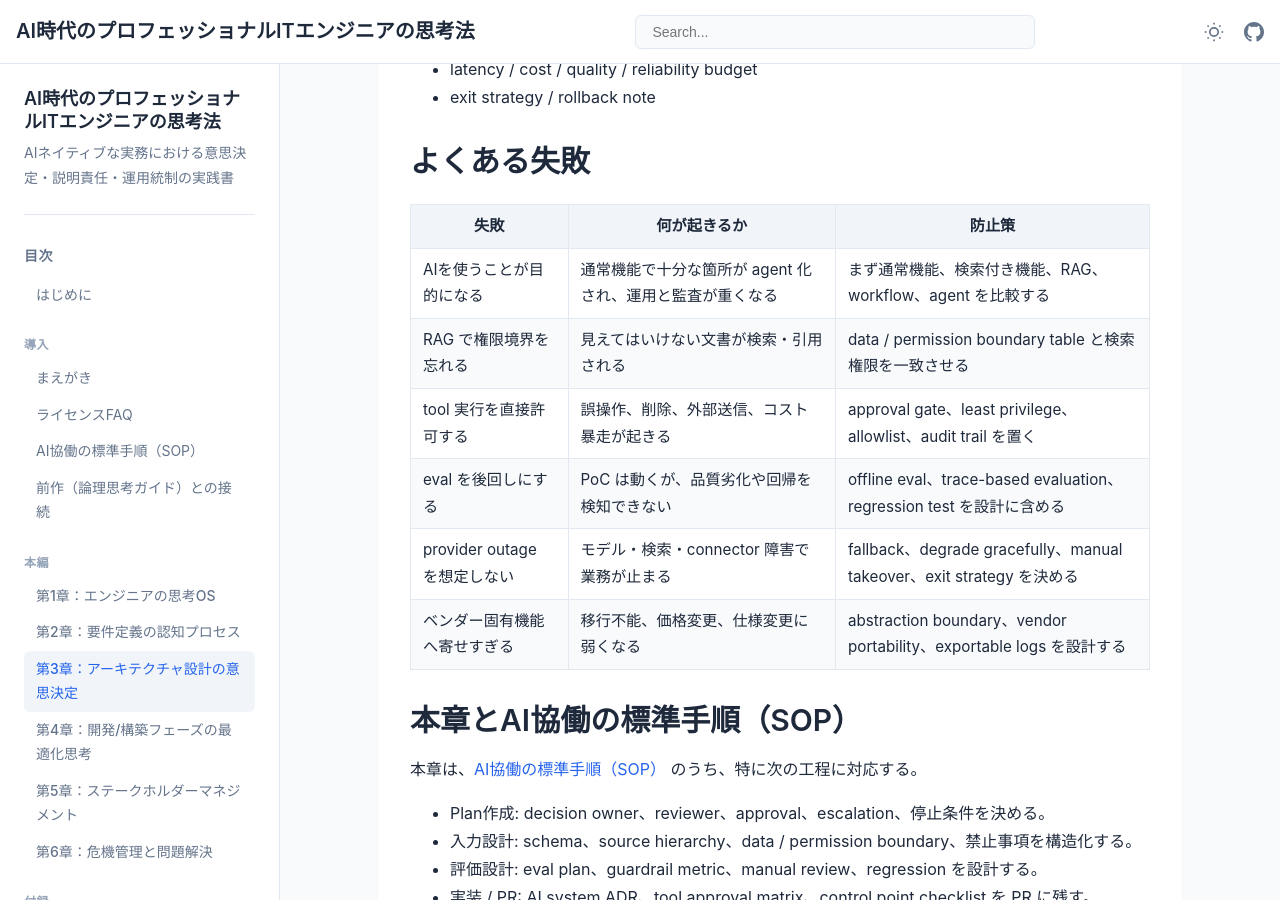
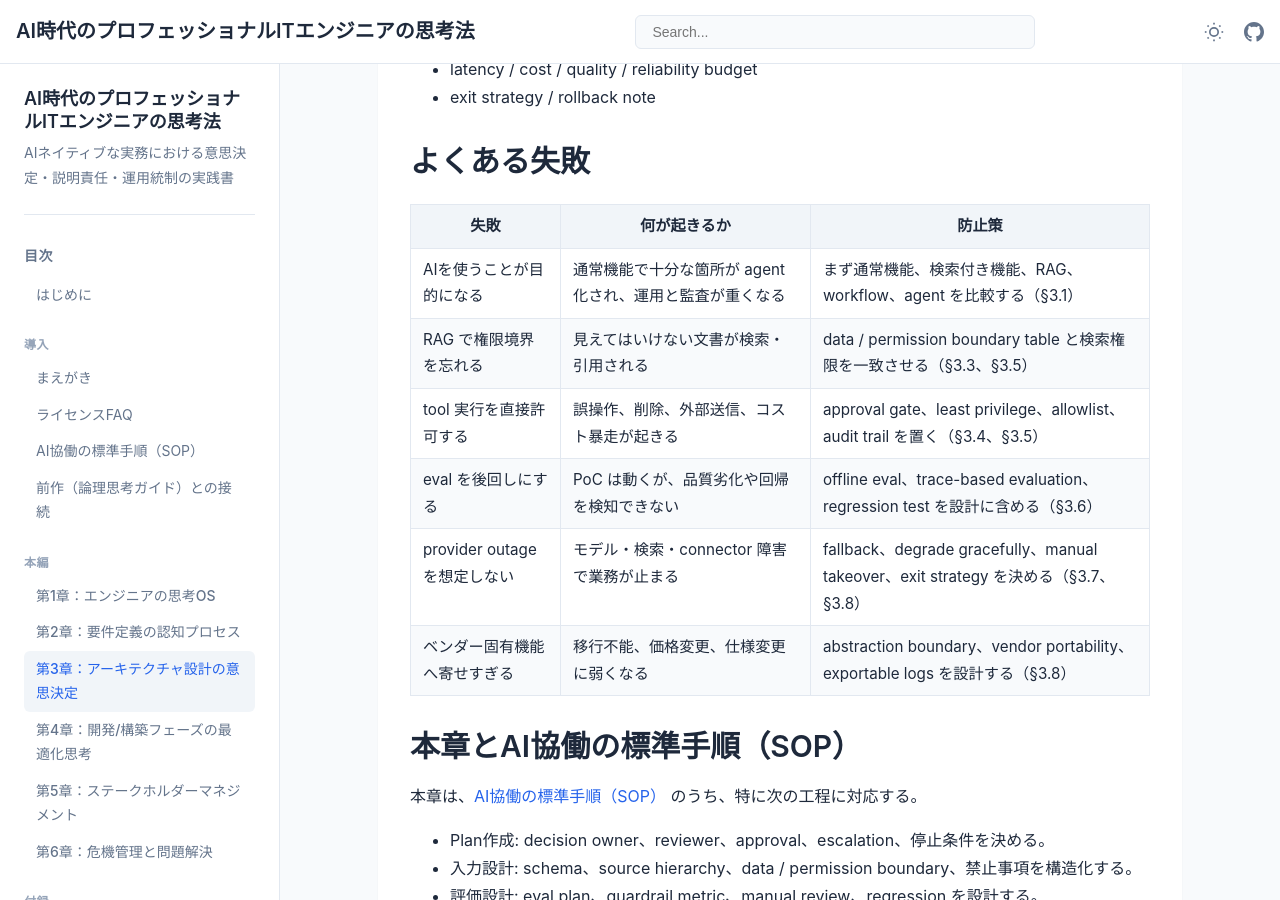
Before and after one commit to itdojp/ai-era-engineers-mind-book, a Jekyll site: the page built from docs/chapters/chapter-03/index.md, in a window 1280 px wide and 900 px high, scrolled down 1384 px. Built offline with Jekyll 4.4.1, drawn with Linux system fonts in a browser that asks for light colours; some of the changed text lies outside the part shown.

Commit message:
docs: address chapter 3 review suggestions

```diff
--- a/docs/chapters/chapter-03/index.md
+++ b/docs/chapters/chapter-03/index.md
@@ -51,12 +51,12 @@ AIネイティブなアーキテクチャ設計では、「AIを入れるかど
 
 | 失敗 | 何が起きるか | 防止策 |
 | --- | --- | --- |
-| AIを使うことが目的になる | 通常機能で十分な箇所が agent 化され、運用と監査が重くなる | まず通常機能、検索付き機能、RAG、workflow、agent を比較する |
-| RAG で権限境界を忘れる | 見えてはいけない文書が検索・引用される | data / permission boundary table と検索権限を一致させる |
-| tool 実行を直接許可する | 誤操作、削除、外部送信、コスト暴走が起きる | approval gate、least privilege、allowlist、audit trail を置く |
-| eval を後回しにする | PoC は動くが、品質劣化や回帰を検知できない | offline eval、trace-based evaluation、regression test を設計に含める |
-| provider outage を想定しない | モデル・検索・connector 障害で業務が止まる | fallback、degrade gracefully、manual takeover、exit strategy を決める |
-| ベンダー固有機能へ寄せすぎる | 移行不能、価格変更、仕様変更に弱くなる | abstraction boundary、vendor portability、exportable logs を設計する |
+| AIを使うことが目的になる | 通常機能で十分な箇所が agent 化され、運用と監査が重くなる | まず通常機能、検索付き機能、RAG、workflow、agent を比較する（§3.1） |
+| RAG で権限境界を忘れる | 見えてはいけない文書が検索・引用される | data / permission boundary table と検索権限を一致させる（§3.3、§3.5） |
+| tool 実行を直接許可する | 誤操作、削除、外部送信、コスト暴走が起きる | approval gate、least privilege、allowlist、audit trail を置く（§3.4、§3.5） |
+| eval を後回しにする | PoC は動くが、品質劣化や回帰を検知できない | offline eval、trace-based evaluation、regression test を設計に含める（§3.6） |
+| provider outage を想定しない | モデル・検索・connector 障害で業務が止まる | fallback、degrade gracefully、manual takeover、exit strategy を決める（§3.7、§3.8） |
+| ベンダー固有機能へ寄せすぎる | 移行不能、価格変更、仕様変更に弱くなる | abstraction boundary、vendor portability、exportable logs を設計する（§3.8） |
 
 ## 本章とAI協働の標準手順（SOP）
 
```
Also changed, not shown: other parts of docs/chapters/chapter-03/index.md (+4 -1 lines).
